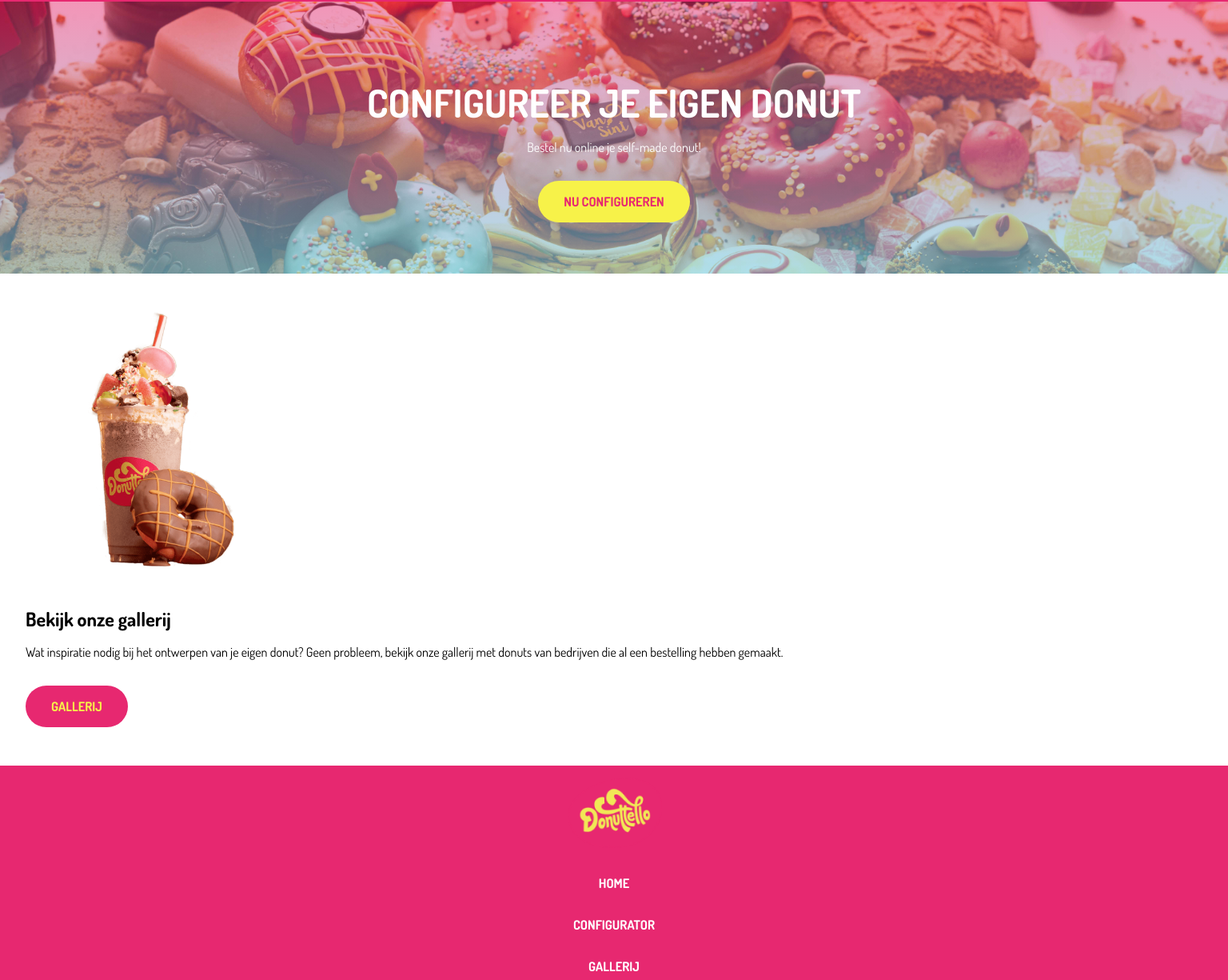
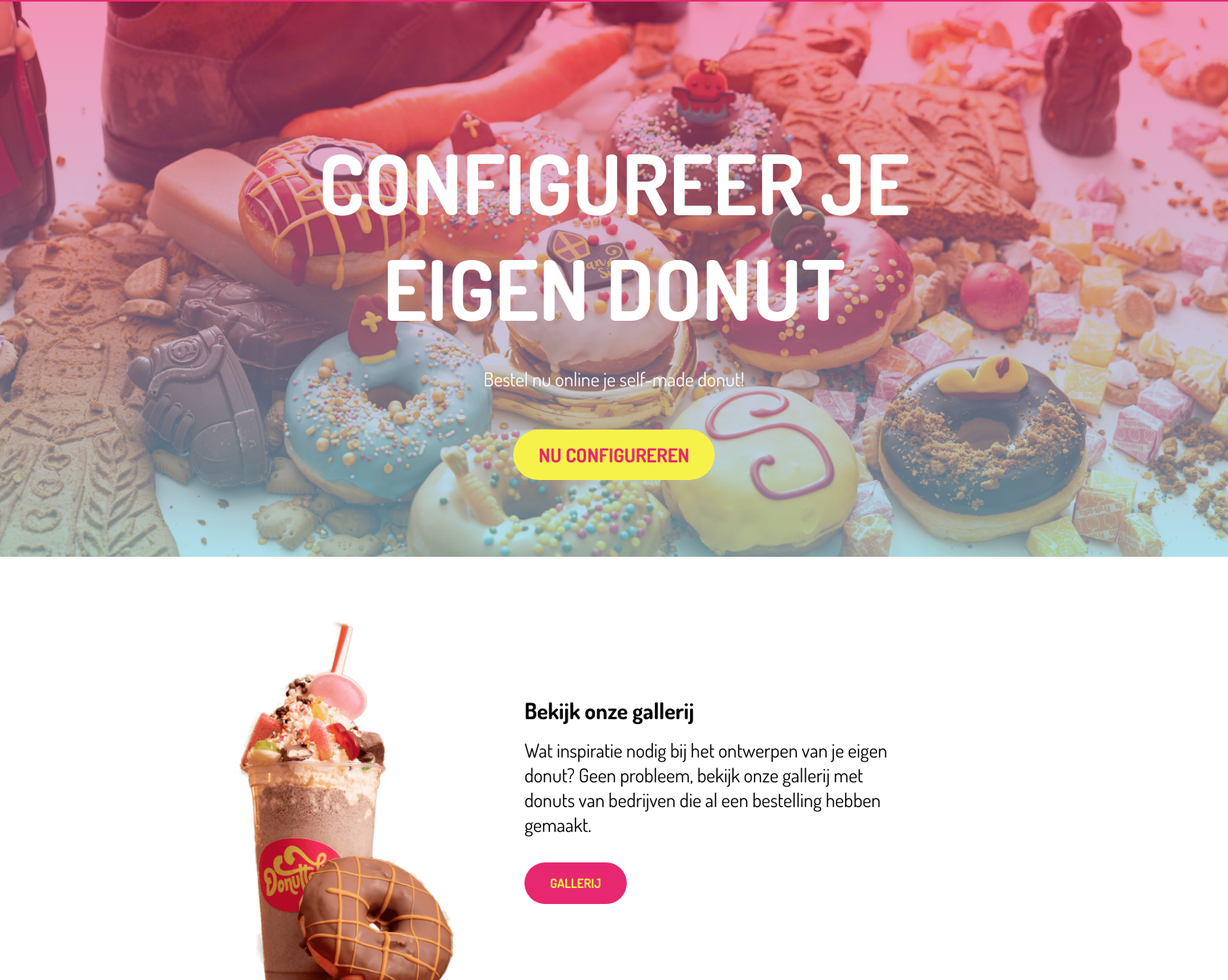
Before and after one commit to SenneChristiaens/Donuttello_Frontend, a Vue app: page / in a window 1536 px wide. Shown: the part 123-1348 px from the top of the page at 80% size. Built offline with nearby package versions, Linux system fonts and the light colour scheme.

Commit message:
feat: add mediaqueries to homepage

```diff
--- a/sass/_home.scss
+++ b/sass/_home.scss
@@ -45,6 +45,7 @@
   align-items: flex-start;
   h2 {
     padding: 3rem 0 1rem 0;
+    width: 50%;
   }
   img {
     width: 20rem;
@@ -66,3 +67,60 @@
     font-weight: bold;
   }
 }
+
+@media screen and (min-width: 905px) {
+  .hero {
+    h1 {
+      font-size: 4rem;
+      padding: 6rem 0 1rem 0;
+    }
+  }
+  .info{
+    flex-direction: row;
+    align-items: center;
+    justify-content: center;
+    .info__text{
+      width: 50%;
+    }
+    p {
+      width: 75%;
+    }
+    img {
+      width: 21rem;
+    }
+  }
+}
+
+@media screen and (min-width: 1440px) {
+  .hero {
+    h1 {
+      font-size: 6.5rem;
+      padding: 8rem 0 2rem 0;
+    }
+    p{
+      font-size: 1.5rem;
+      padding-bottom: 1rem;
+    }
+    button {
+      font-size: 1.5rem;
+      margin-bottom: 4rem;
+    }
+  }
+  .info {
+    padding: 4rem;
+    h2{
+      font-size: 1.75rem;
+    }
+    p {
+      font-size: 1.50rem;
+      width: 65%;
+    }
+    img {
+      width: 30rem;
+    }
+    button {
+      font-size: 1rem;
+      margin-bottom: 4rem;
+    }
+  }
+}
--- a/src/views/Index.vue
+++ b/src/views/Index.vue
@@ -7,9 +7,14 @@ import Footer from "../components/Footer.vue";
   <Navigation />
   <main class="main">
     <div class="hero">
-      <h1 class="hero__h1">Configureer je eigen donut</h1>
+      <h1 class="hero__h1">
+        Configureer je <br />
+        eigen donut
+      </h1>
       <p class="hero__p">Bestel nu online je self-made donut!</p>
-      <router-link to="/configurator"><button class="hero__btn">Nu configureren</button></router-link>
+      <router-link to="/configurator"
+        ><button class="hero__btn">Nu configureren</button></router-link
+      >
     </div>
     <div class="info">
       <img
@@ -17,13 +22,17 @@ import Footer from "../components/Footer.vue";
         src="/src/assets/freakshake-min.png"
         alt="freakshake"
       />
+      <div class="info__text">
         <h2 class="info__h2">Bekijk onze gallerij</h2>
         <p class="info__p">
           Wat inspiratie nodig bij het ontwerpen van je eigen donut? Geen
           probleem, bekijk onze gallerij met donuts van bedrijven die al een
           bestelling hebben gemaakt.
         </p>
-      <router-link to="/gallery"><button class="info__btn">Gallerij</button></router-link>
+        <router-link to="/gallery"
+          ><button class="info__btn">Gallerij</button></router-link
+        >
+      </div>
     </div>
   </main>
   <Footer />
```
Lines whose indentation alone changed are shown as unchanged.
